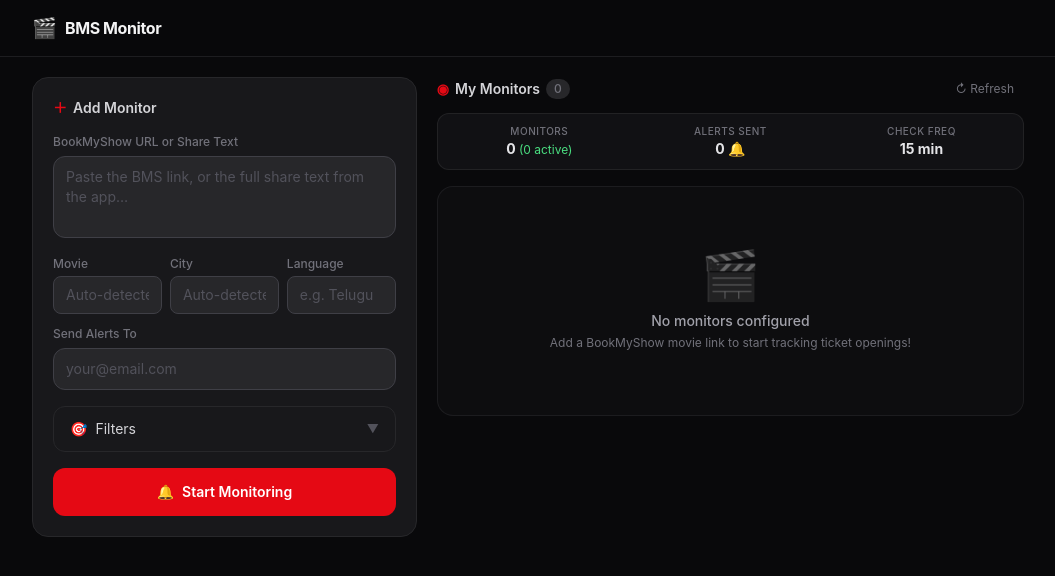
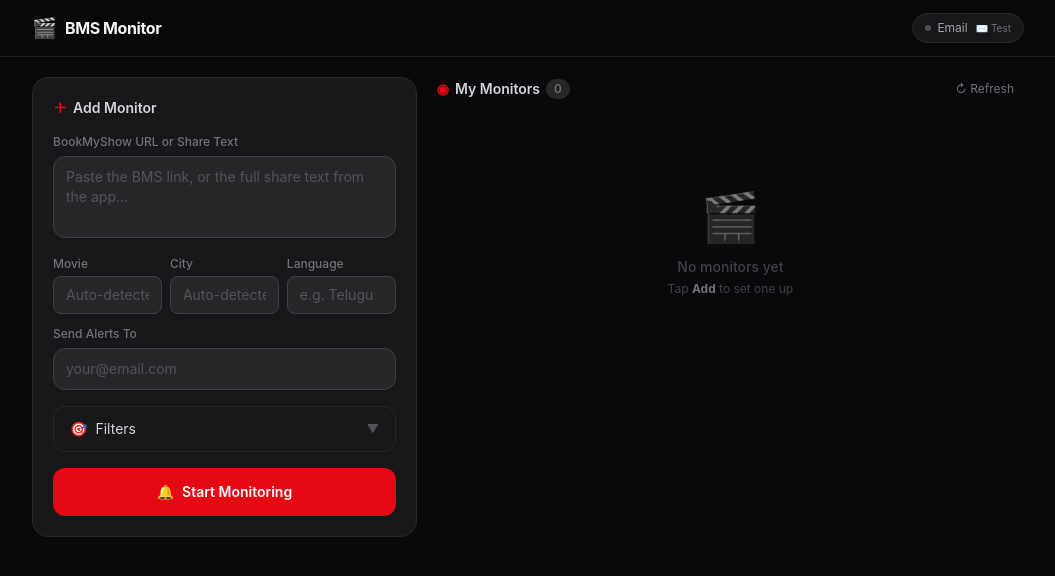
Before and after one commit to nipunnamburi/movieticket-monitor, a Flask app: page / in a window 1280 px wide. Shown: the top 576 px of the page, without its empty margins (112-1167 px from the left). Run offline with Flask 3, Linux system fonts and the light colour scheme; data that the repository does not hold is empty; some libraries are stand-ins or nearby versions.

Commit message:
fix: align email UI/backend with cloud mode, testing env credentials directly

```diff
--- a/app.py
+++ b/app.py
@@ -372,6 +372,11 @@
 
 @app.route("/api/email-config", methods=["POST"])
 def api_save_email_config():
+    if _is_cloud_mode():
+        return jsonify(
+            ok=False,
+            error="Cloud mode active. Email credentials are managed via environment variables (EMAIL_FROM, EMAIL_APP_PASSWORD, EMAIL_TO) in Vercel / GitHub Actions."
+        ), 400
     body = request.get_json(force=True, silent=True) or {}
     _save_email_cfg({
         "from":         body.get("from", ""),
@@ -386,20 +391,40 @@
 def api_test_email():
     body = request.get_json(force=True, silent=True) or {}
     cfg = _load_email_cfg()
+
+    # If parameters provided in body (local mode), override
     if not cfg["cloud_managed"]:
-        cfg["from"] = body.get("from") or cfg["from"]
-        cfg["app_password"] = body.get("app_password") or cfg["app_password"]
-    cfg["to"] = body.get("to") or cfg.get("to") or cfg.get("from")
+        if body.get("from"):
+            cfg["from"] = body["from"]
+        if body.get("app_password"):
+            cfg["app_password"] = body["app_password"]
+        if body.get("to"):
+            cfg["to"] = body["to"]
+    elif body.get("to"):
+        cfg["to"] = body["to"]
 
-    fake_monitor = {"name": "Test Movie", "city": "Hyderabad", "url": "https://in.bookmyshow.com/"}
+    if not cfg.get("from") or not cfg.get("app_password"):
+        return jsonify(
+            ok=False,
+            message="Email credentials missing. Please set EMAIL_FROM and EMAIL_APP_PASSWORD in environment variables."
+        ), 400
+
+    fake_monitor = {"name": "Test Alert Monitor", "city": "Hyderabad", "url": "https://in.bookmyshow.com/", "language": "Telugu"}
     fake_changes = [
-        {"date": "Today", "theatre": "Test Theatre", "showtime": "06:30 PM",
-         "old_status": "sold-out", "new_status": "available", "change": "🟢 Tickets opened up!"}
+        {
+            "date": "Today",
+            "date_code": "20260904",
+            "theatre": "Test Cinema",
+            "showtime": "07:00 PM",
+            "old_status": "not listed",
+            "new_status": "available",
+            "change": "🟢 Tickets opened up!",
+        }
     ]
     ok = notifier.send_alert(cfg, fake_monitor, fake_changes)
     if ok:
-        return jsonify(ok=True, message="Test email sent!")
-    return jsonify(ok=False, message="Failed to send — check credentials"), 500
+        return jsonify(ok=True, message=f"Test alert email sent to {cfg['to']}!")
+    return jsonify(ok=False, message="Failed to send test email — verify EMAIL_FROM and EMAIL_APP_PASSWORD credentials"), 500
 
 # ── DB Initialization on Startup ──────────────────────────────────────────────
 
--- a/static/app.js
+++ b/static/app.js
@@ -667,10 +667,25 @@
     const cfgTo = document.getElementById('cfgTo');
     if (cfgTo) cfgTo.value = cfg.to || '';
   } catch { /* silent */ }
+async function testCurrentEmailConfig() {
+  const btnIcon = document.getElementById('emailTestIcon');
+  if (btnIcon) btnIcon.textContent = '⟳ Testing…';
+  toast('Sending test email using configured environment credentials…');
+  try {
+    const res  = await api('POST', '/api/email-config/test');
+    const data = await res.json();
+    if (res.ok) {
+      toast(data.message || '✅ Test email sent!', 'success');
+    } else {
+      toast(data.message || data.error || 'Failed to send test email', 'error');
+    }
+  } catch {
+    toast('Network error testing email credentials', 'error');
+  } finally {
+    if (btnIcon) btnIcon.textContent = '✉️ Test';
+    loadEmailConfig();
+  }
 }
-
-function openEmailModal()  { document.getElementById('emailModal').classList.remove('hidden'); loadEmailConfig(); }
-function closeEmailModal() { document.getElementById('emailModal').classList.add('hidden'); }
 
 async function saveEmailConfig() {
   await api('POST', '/api/email-config', {
--- a/templates/index.html
+++ b/templates/index.html
@@ -59,6 +59,15 @@
     <div class="flex items-center gap-2">
       <span class="text-bms text-xl leading-none">🎬</span>
       <span class="font-bold text-base tracking-tight">BMS Monitor</span>
+    </div>
+    <div class="flex items-center gap-2">
+      <button id="emailStatusBtn" onclick="testCurrentEmailConfig()"
+        title="Click to test configured email credentials"
+        class="flex items-center gap-1.5 bg-zinc-900 border border-zinc-800 rounded-full px-3 py-1.5 text-xs transition hover:border-zinc-600 active:scale-95">
+        <span id="emailDot" class="w-1.5 h-1.5 rounded-full bg-zinc-600 shrink-0"></span>
+        <span id="emailLabel" class="text-zinc-400">Email</span>
+        <span id="emailTestIcon" class="text-zinc-500 text-[10px] ml-0.5">✉️ Test</span>
+      </button>
     </div>
   </div>
 </header>
```
